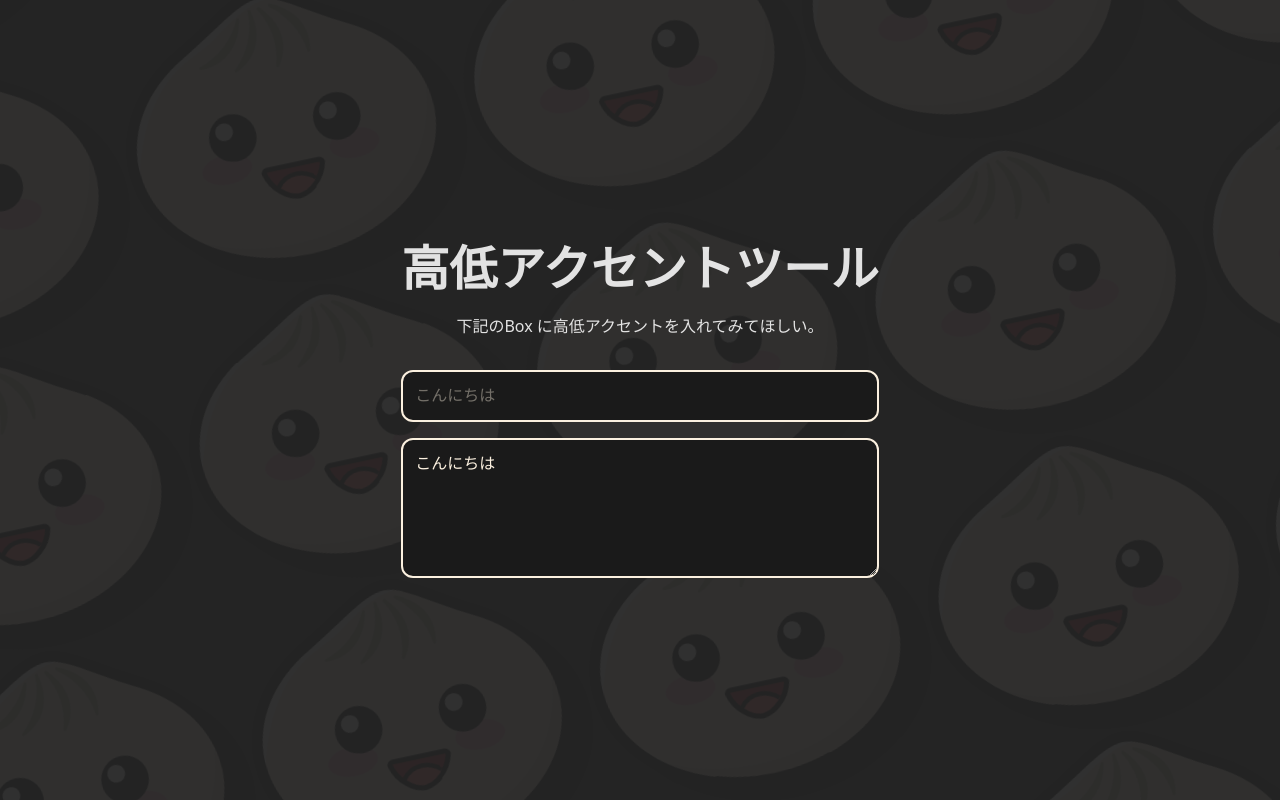
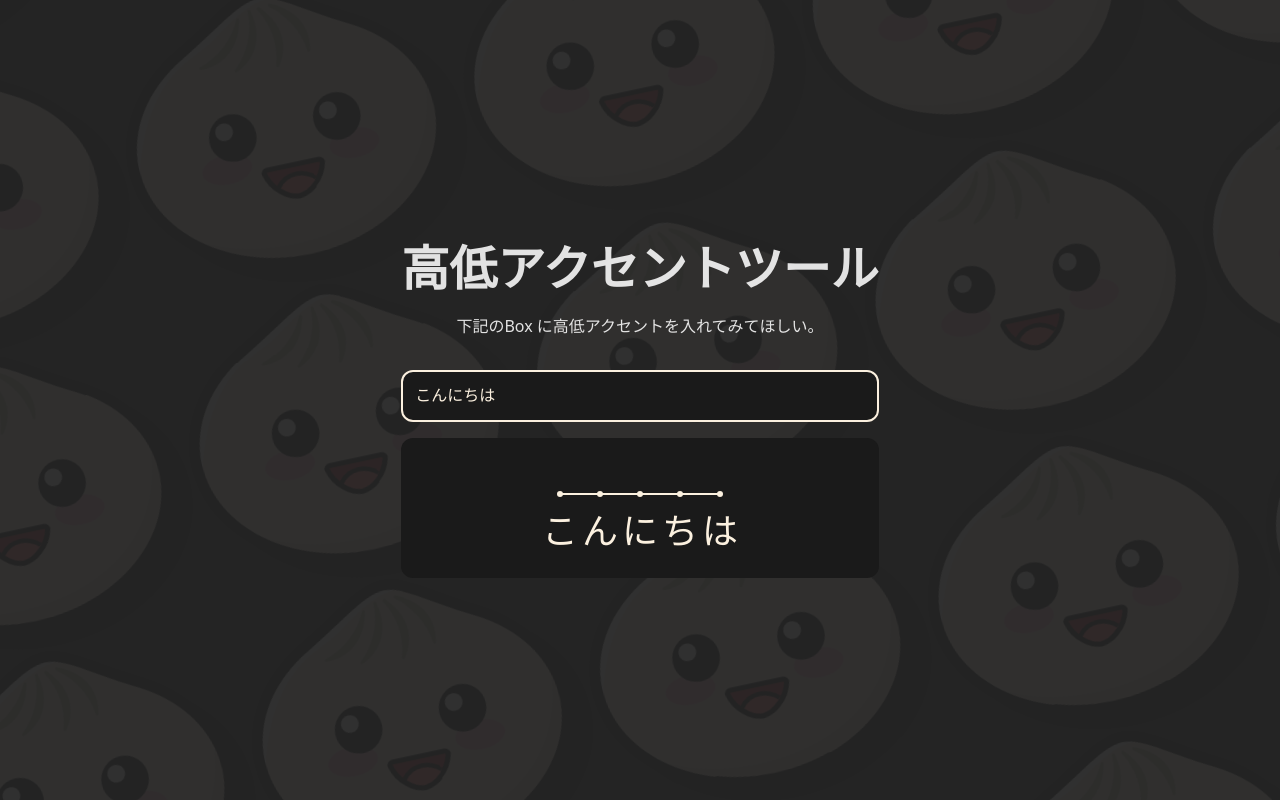
Before and after one commit to jiyans/pitch-accent-viz, a React (Vite) app: page / in a window 1280 px wide. Built offline with nearby package versions, Linux system fonts and the light colour scheme.

Commit message:
First version

```diff
--- a/src/APITester.tsx
+++ /dev/null
@@ -1,22 +0,0 @@
-import React, {useState } from "react";
-
-export function APITester() {
-  const [inputText, setText] = useState("こんにちは")
-  return (
-    <div className="mt-8 mx-auto w-full max-w-2xl text-left flex flex-col gap-4">
-        <input
-          type="text"
-          name="inputWord"
-          onChange={(e) => setText(e.target.value)}
-          className="w-full bg-[#1a1a1a] border-2 border-[#fbf0df] rounded-xl p-3 text-[#fbf0df] font-mono resize-y focus:border-[#f3d5a3] placeholder-[#fbf0df]/40"
-          placeholder={inputText}
-        />
-      <textarea
-        readOnly
-        value={inputText}
-        className="w-full min-h-[140px] bg-[#1a1a1a] border-2 border-[#fbf0df] rounded-xl p-3 text-[#fbf0df] font-mono resize-y focus:border-[#f3d5a3] placeholder-[#fbf0df]/40"
-      >
-      </textarea>
-    </div>
-  );
-}
--- a/src/App.tsx
+++ b/src/App.tsx
@@ -1,5 +1,5 @@
 import "./index.css";
-import { APITester } from "./APITester";
+import { PitchAccentViz as PitchAccentViz } from "./PitchAccentViz";
 
 import logo from "./logo.svg";
 import reactLogo from "./react.svg";
@@ -11,7 +11,7 @@ export function App() {
       <p>
         下記のBox に高低アクセントを入れてみてほしい。
       </p>
-      <APITester />
+      <PitchAccentViz />
     </div>
   );
 }
--- /dev/null
+++ b/src/PitchAccentViz.tsx
@@ -0,0 +1,90 @@
+import React, { useState } from "react";
+
+function splitIntoMoras(text) {
+  const moraRegex =
+    /[んン]|[ぁ-ゖ]ゃ|[ぁ-ゖ]ゅ|[ぁ-ゖ]ょ|[ぁ-ゖー]|[ァ-ヴ]ャ|[ァ-ヴ]ュ|[ァ-ヴ]ョ|[ァ-ヴー]/g;
+  const moras = text.match(moraRegex) || [text];
+  return moras;
+}
+
+export function PitchAccentViz() {
+  const [inputText, setText] = useState("こんにちは");
+  const [pitchLevels, setPitchLevels] = useState({});
+
+  const moras = splitIntoMoras(inputText);
+  const MORA_WIDTH = 40; // Width allocated for each mora
+  const svgWidth = moras.length * MORA_WIDTH;
+
+  const togglePitch = (index) => {
+    setPitchLevels((prev) => ({
+      ...prev,
+      [index]: !prev[index],
+    }));
+  };
+
+  const renderPitchGraph = () => {
+    let pathD = "";
+
+    moras.forEach((_, index) => {
+      const x = index * MORA_WIDTH + MORA_WIDTH / 2;
+      const y = pitchLevels[index] ? 10 : 30;
+
+      if (index === 0) {
+        pathD = `M ${x},${y}`;
+      } else {
+        pathD += ` L ${x},${y}`;
+      }
+    });
+
+    return (
+      <svg width={svgWidth} height="40" className="mb-2">
+        <path d={pathD} stroke="#fbf0df" strokeWidth="2" fill="none" />
+        {moras.map((_, index) => {
+          const x = index * MORA_WIDTH + MORA_WIDTH / 2;
+          const y = pitchLevels[index] ? 10 : 30;
+          return (
+            <circle
+              key={index}
+              cx={x}
+              cy={y}
+              r="3"
+              fill="#fbf0df"
+              onClick={() => togglePitch(index)}
+              className="cursor-pointer"
+            />
+          );
+        })}
+      </svg>
+    );
+  };
+
+  return (
+    <div className="mt-8 mx-auto w-full max-w-2xl text-left flex flex-col gap-4">
+      <input
+        type="text"
+        name="inputWord"
+        value={inputText}
+        onChange={(e) => setText(e.target.value)}
+        className="w-full bg-[#1a1a1a] border-2 border-[#fbf0df] rounded-xl p-3 text-[#fbf0df] font-mono resize-y focus:border-[#f3d5a3] placeholder-[#fbf0df]/40"
+        placeholder="Enter Japanese text"
+      />
+      <div className="relative flex flex-col items-center">
+        <div className="w-full min-h-[140px] bg-[#1a1a1a] rounded-xl p-3 flex flex-col items-center justify-center">
+          {renderPitchGraph()}
+          <div className="flex" style={{ width: svgWidth }}>
+            {moras.map((mora, index) => (
+              <span
+                key={index}
+                className="text-[#fbf0df] font-mono text-4xl cursor-pointer text-center"
+                style={{ width: MORA_WIDTH }}
+                onClick={() => togglePitch(index)}
+              >
+                {mora}
+              </span>
+            ))}
+          </div>
+        </div>
+      </div>
+    </div>
+  );
+}
```
